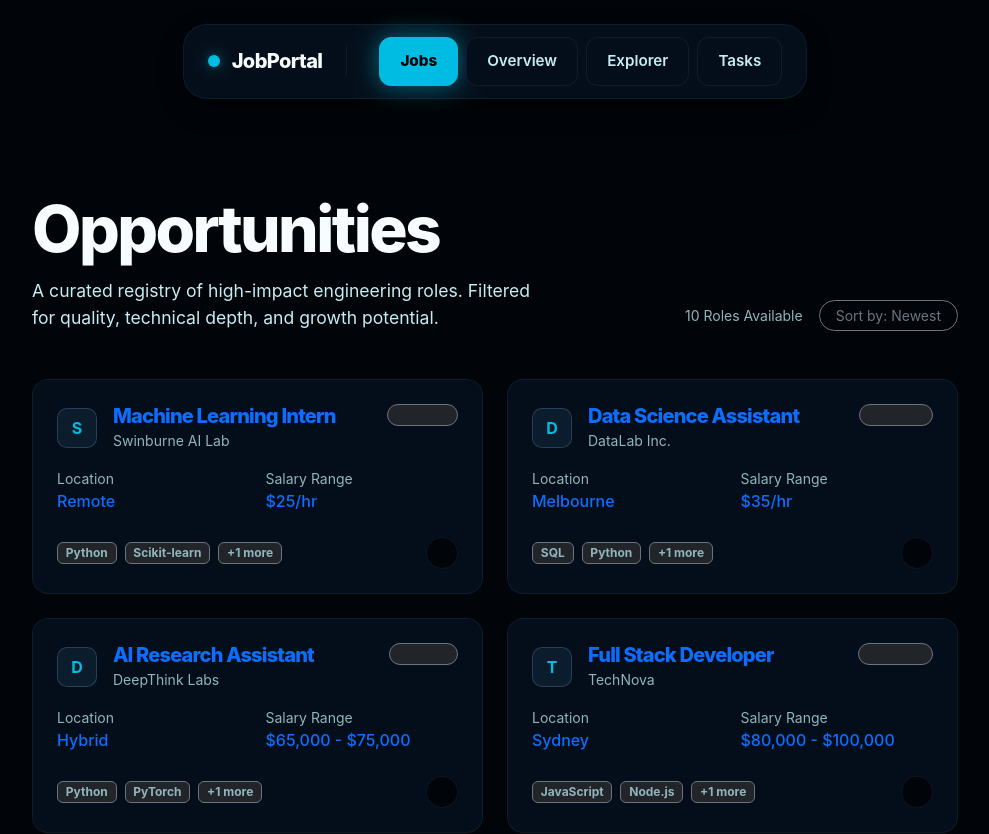
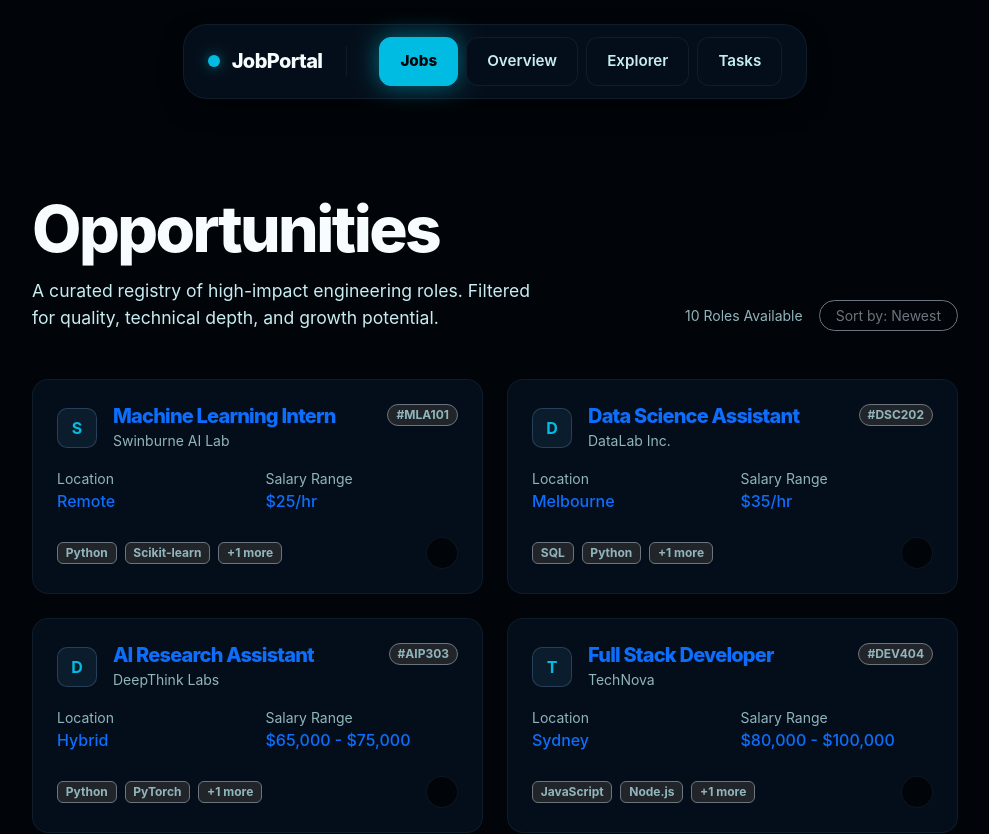
Before and after one commit to khaimonh/COS30043, a Vue app in the folder assignment2/: page /list in a window 1280 px wide. Shown: the top 834 px of the page, without its empty margins (145-1134 px from the left). Built offline with nearby package versions, Linux system fonts and the light colour scheme.

Commit message:
finalize project

```diff
--- a/assignment2/index.html
+++ b/assignment2/index.html
@@ -5,7 +5,7 @@
     <link rel="icon" type="image/svg+xml" href="/favicon.svg" />
     <meta name="viewport" content="width=device-width, initial-scale=1.0" />
     <title>Career Hub</title>
-    <link href="https://cdn.jsdelivr.net/npm/bootstrap@5.3.3/dist/css/bootstrap.min.css" rel="stylesheet">
+    <link href="node_modules/bootstrap/dist/css/bootstrap.min.css" rel="stylesheet">
   </head>
   <body>
     <div id="app"></div>
--- a/assignment2/package.json
+++ b/assignment2/package.json
@@ -9,6 +9,7 @@
     "preview": "vite preview"
   },
   "dependencies": {
+    "bootstrap": "^5.3.8",
     "vue": "^3.5.34",
     "vue-router": "^4.6.4"
   },
--- a/assignment2/src/components/JobDetail.vue
+++ b/assignment2/src/components/JobDetail.vue
@@ -7,7 +7,7 @@
             <div class="bento-cell p-4 h-100">
               <div class="d-flex justify-content-between align-items-start mb-4">
                 <h1 class="display-text mb-0">{{ job.job_title }}</h1>
-                <span class="badge rounded-pill bg-dark border border-secondary text-muted px-3 py-2">#{{ job.job_id }}</span>
+                <span class="badge rounded-pill bg-dark border border-secondary text-muted-bento px-3 py-2">#{{ job.job_id }}</span>
               </div>
 
               <p class="lead text-muted-bento mb-5" style="line-height: 1.6;">{{ job.job_description }}</p>
--- a/assignment2/src/components/JobList.vue
+++ b/assignment2/src/components/JobList.vue
@@ -40,7 +40,7 @@
                       <span class="text-dim small">{{ job.company }}</span>
                     </div>
                   </div>
-                  <span class="badge rounded-pill bg-dark border border-secondary text-muted px-2 py-1 small">
+                  <span class="badge rounded-pill bg-dark border border-secondary text-dim px-2 py-1 small">
                     #{{ job.job_id }}
                   </span>
                 </div>
```
Also changed, not shown: 1 other file (tests, documents, lock files or other folders).
